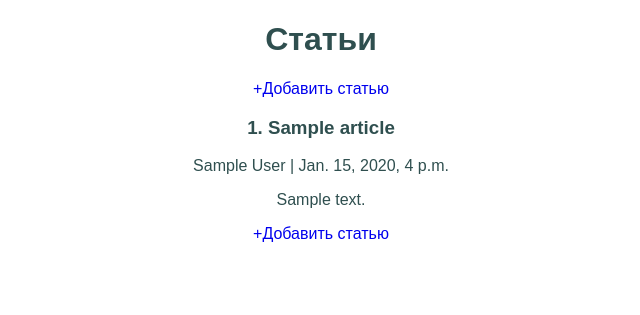
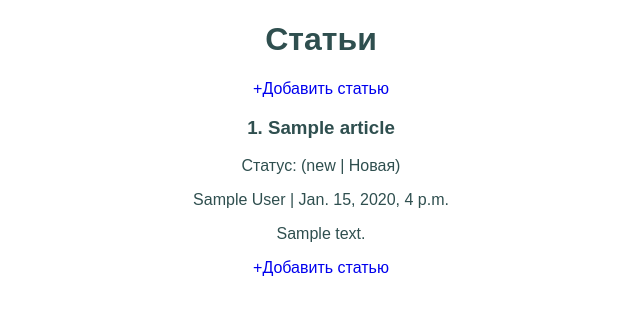
Before and after one commit to Colorados/Hello_Django_45_Articles, a Django app: template source/webapp/templates/index.html in a window 1280 px wide. Shown: the top 315 px of the page, without its empty margins (157-797 px from the left). Run offline with Django 3.2, Linux system fonts and the light colour scheme; the template is opened without the code that fills it: values that come from a table or form of the project are taken from there, others are empty; tables that the repository leaves empty hold one stand-in row (values such as "Sample post").

Commit message:
Добавлено отображение статуса

```diff
--- a/source/webapp/templates/index.html
+++ b/source/webapp/templates/index.html
@@ -11,10 +11,11 @@
 </head>
 <body>
 <div class="container">
-    <h1>Статьи</h1>
+    <h1>Статьи </h1>
     <p><a href="/articles/add/">+Добавить статью</a></p>
     {% for article in articles %}
         <h3>{{ article.pk }}. {{ article.title }}</h3>
+        <p>Статус: ({{ article.status }} | {{ article.get_status_display }})</p>
         <p>{{ article.author }} | {{ article.created_at }}</p>
         <div>{{ article.text }}</div>
     {% endfor %}
```
